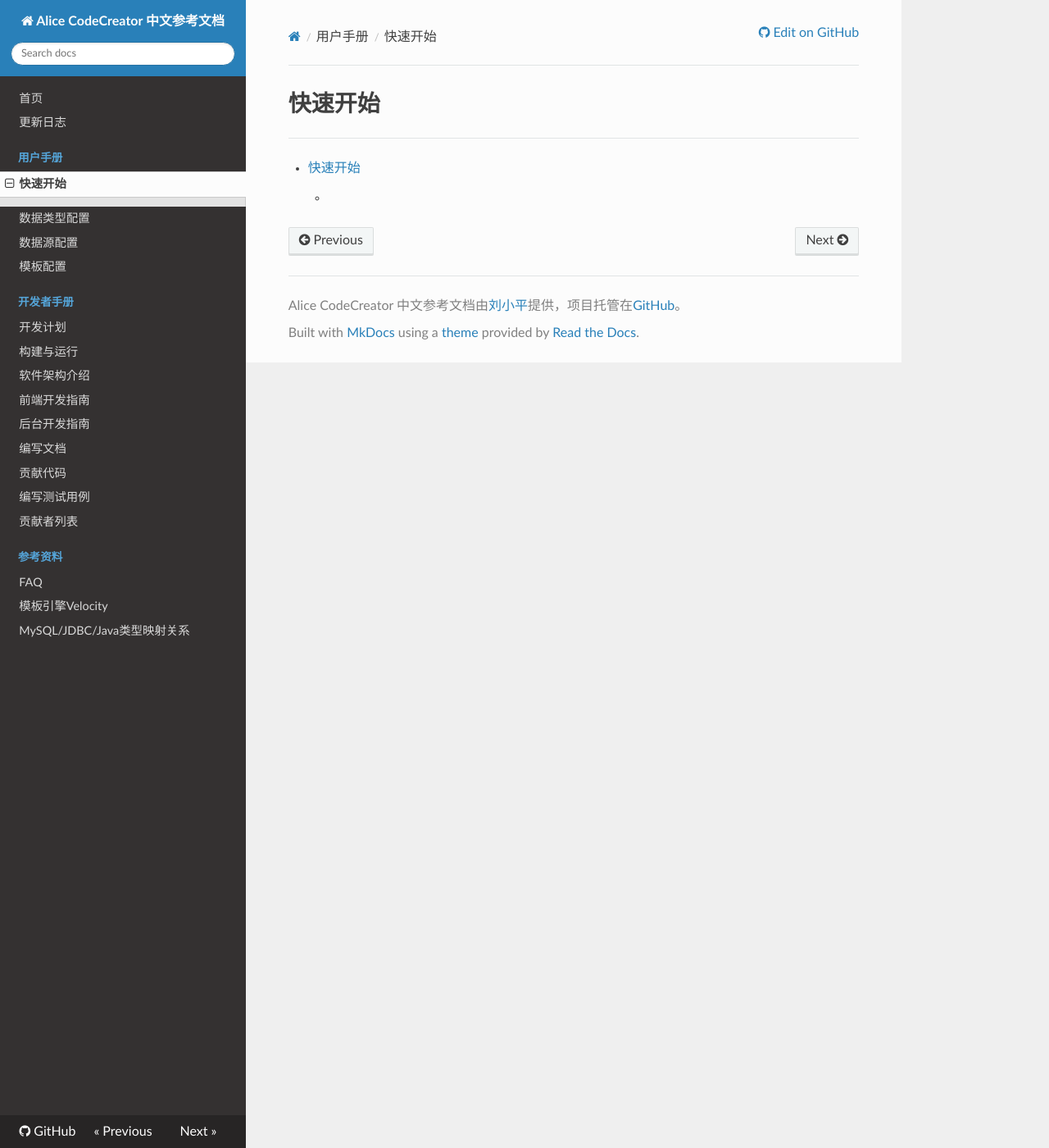
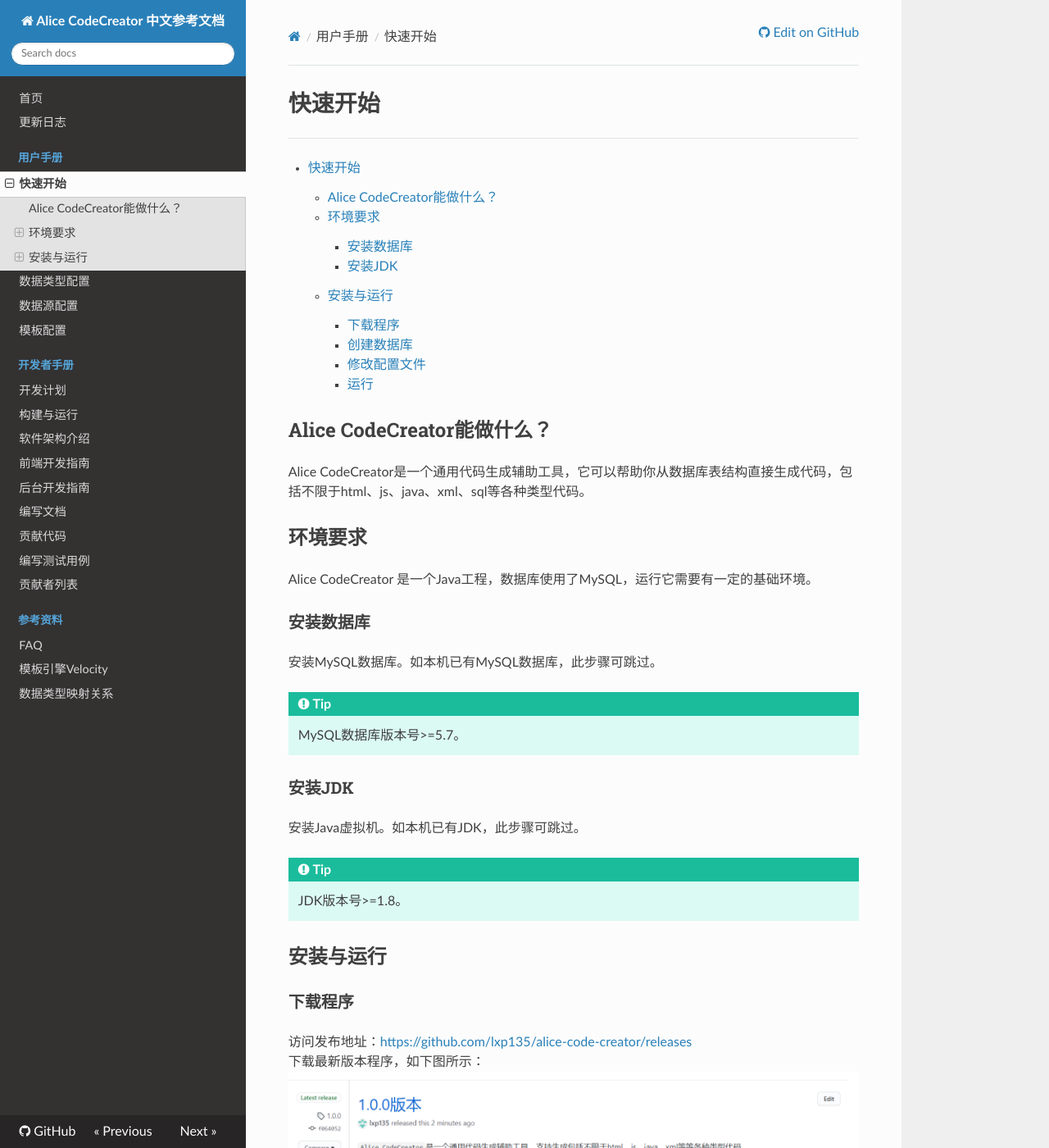
Before and after one commit to lxp135/alice-code-creator-docs, an MkDocs documentation site: the page built from docs/Users/Getting Started.md, in a window 1280 px wide and 1400 px high. Shown: the whole window at 82% size. Built offline with MkDocs 1.6.1, drawn with Linux system fonts in a browser that asks for light colours; nearby versions of some CDN libraries; old or Windows-style settings are respelled for this version of MkDocs; some of the changed text lies outside the part shown.

Commit message:
快速开始。

```diff
--- a/docs/Users/Getting Started.md
+++ b/docs/Users/Getting Started.md
@@ -3,4 +3,50 @@
 
 [TOC]
 
-##
+## Alice CodeCreator能做什么？
+Alice CodeCreator是一个通用代码生成辅助工具，它可以帮助你从数据库表结构直接生成代码，包括不限于html、js、java、xml、sql等各种类型代码。
+
+## 环境要求
+
+Alice CodeCreator 是一个Java工程，数据库使用了MySQL，运行它需要有一定的基础环境。
+
+### 安装数据库
+安装MySQL数据库。如本机已有MySQL数据库，此步骤可跳过。
+
+!!! tip
+    MySQL数据库版本号>=5.7。
+
+### 安装JDK
+安装Java虚拟机。如本机已有JDK，此步骤可跳过。
+
+!!! tip
+    JDK版本号>=1.8。
+
+## 安装与运行
+
+### 下载程序
+访问发布地址：[https://github.com/lxp135/alice-code-creator/releases](https://github.com/lxp135/alice-code-creator/releases)
+下载最新版本程序，如下图所示：
+![下载地址](../img/download.png)
+
+### 创建数据库
+使用SQL脚本`alice_code_creator.sql`创建Alice CodeCreator自身库。
+
+### 修改配置文件
+
+打开`application-dev.yml`配置文件，修改你想使用的端口号，默认为9090。修改数据库地址为你自己的地址。如下图所示：
+![配置文件](../img/application.png)
+
+### 运行
+打开命令行，执行`java -jar alice-code-creator.jar`启动程序，如下图所示：
+![执行名称](../img/command.png)
+
+执行成功后，如下图所示：
+![运行成功](../img/run.png)
+
+打开浏览器，访问`http://localhost:9090`，显示登录界面，如下图所示：
+![登录页](../img/login.png)
+!!! tip
+    如果修改配置文件时，修改过启动端口，这里不使用`9090`而使用你自己修改的端口号。
+
+默认登录账号为`liuxp`，密码为`123456`。
--- a/mkdocs.yml
+++ b/mkdocs.yml
@@ -4,7 +4,7 @@
 site_url: https://creator.liuxp.me
 site_author: 刘小平
 repo_url: https://github.com/lxp135/alice-code-creator
-copyright: Alice CodeCreator 中文参考文档由<a href="https://liuxp.me">刘小平</a>提供，项目托管在<a href="https://github.com/lxp135/alice-code-creator">GitHub</a>。<script type="text/javascript" src="https://js.users.51.la/18564708.js"></script>
+copyright: Alice CodeCreator 中文参考文档由<a href="https://liuxp.me">刘小平</a>提供，项目托管在<a href="https://github.com/lxp135/alice-code-creator-docs">GitHub</a>。<script type="text/javascript" src="https://js.users.51.la/18564708.js"></script>
 
 pages:
 - '首页': 'index.md'
@@ -27,7 +27,7 @@
 - '参考资料':
   - 'FAQ': 'References/FAQ.md'
   - '模板引擎Velocity': 'References/Velocity.md'
-  - 'MySQL/JDBC/Java类型映射关系': 'References/Mapping.md'
+  - '数据类型映射关系': 'References/Mapping.md'
 
 markdown_extensions:
     - markdown.extensions.toc
```
Also changed, not shown: docs/index.md (+6 -4 lines), docs/img/application.png (added), docs/img/command.png (added), docs/img/download.png (added), docs/img/login.png (added), docs/img/run.png (added).
